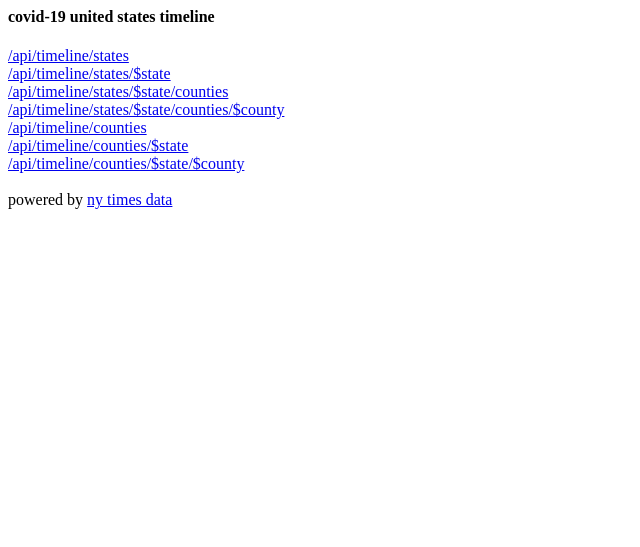
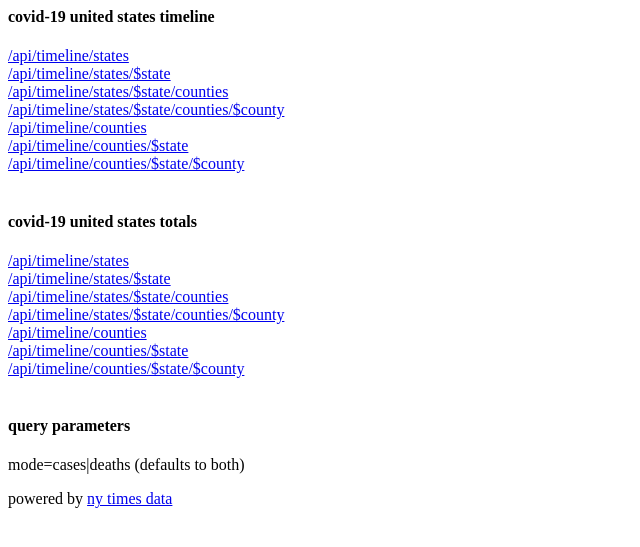
Before and after one commit to digiphilo/covid, a Flask app: page / in a window 1280 px wide. Shown: the top 547 px of the page, without its empty margins (0-640 px from the left). Run offline with Flask 2, Linux system fonts and the light colour scheme.

Commit message:
add totals endpoints

```diff
--- a/cv_api/app.py
+++ b/cv_api/app.py
@@ -12,6 +12,47 @@ def root():
 def index():
     return render_template('index.html')
 
+@app.route('/api/total/counties')
+def total_counties():
+    return process_counties_total(read_macro('county'),
+                                  request.args.get('mode', None),
+                                  request.args.get('fipsKey', False))
+
+@app.route('/api/total/counties/<state>')
+def total_counties_state(state):
+    return process_state_counties_total(read_macro('county'), state, None,
+                                        request.args.get('mode', None),
+                                        request.args.get('fipsKey', False))
+
+@app.route('/api/total/counties/<state>/<county>')
+def  total_counties_state_county(state, county):
+    return process_state_counties_total(read_macro('county'), state, county,
+                                        request.args.get('mode', None),
+                                        request.args.get('fipsKey', False))
+
+@app.route('/api/total/states')
+def total_states():
+    return country_view_total(read_macro('country'),
+                              request.args.get('mode', None),
+                              request.args.get('fipsKey', False))
+
+@app.route('/api/total/states/<state>')
+def total_states_state(state):
+    return state_view_total(read_macro('country'), state,
+                            request.args.get('mode', None),
+                            request.args.get('fipsKey', False))
+
+@app.route('/api/total/states/<state>/counties')
+def total_states_state_counties(state):
+    return process_state_counties_total(read_macro('county'), state, None,
+                                        request.args.get('mode', None),
+                                        request.args.get('fipsKey', False))
+
+@app.route('/api/total/states/<state>/counties/<county>')
+def total_states_state_counties_county(state, county):
+    return process_state_counties_total(read_macro('county'), state, county,
+                                        request.args.get('mode', None),
+                                        request.args.get('fipsKey', False))
 @app.route('/api/timeline/counties')
 def timeline_counties():
     return process_country_county(read_macro('county'), request.args.get('mode', None))
@@ -40,11 +81,25 @@ def timeline_state_counties(state):
 def timeline_state_county(state, county):
     return process_state_county(read_macro('county'), state, county, request.args.get('mode', None))
 
+def state_view_total(data, state_filter, mode_filter, fipsKey):
+    dataset = {}
+    data = filter_country_state(data, state_filter)
+    result = process_mode_state(data[-1], mode_filter)
+    if isinstance(result, int): result = str(result)
+    return result
+
 def state_view(data, state_filter, mode_filter):
     dataset = {}
     data = filter_country_state(data, state_filter)
     for row in data:
             dataset[row[0]] = process_mode_state(row, mode_filter)
+    return dataset
+
+def country_view_total(data, mode_filter, fipsKey):
+    dataset = {}
+    for row in reversed(data):
+        if row[1] not in dataset:
+            dataset[row[1]] = process_mode_state(row, mode_filter)
     return dataset
 
 def country_view(data, mode_filter):
@@ -62,6 +117,22 @@ def filter_country_state(data, state_filter):
             result.append(row)
     return result
 
+def process_state_counties_total(data, state_filter, county_filter, mode_filter, fipsKey):
+    data = filter_state(data, state_filter)
+    if county_filter:
+        result = process_county_data_total(data, county_filter, mode_filter)
+        if isinstance(result, int): result = str(result)
+        return result
+    else:
+        return process_state_data_total(data, mode_filter)
+
+def process_state_data_total(data, mode_filter):
+    dataset = {}
+    for row in reversed(data):
+        if row[1] not in dataset:
+            dataset[row[1]] = process_mode_county(row, mode_filter)
+    return dataset
+
 def process_state_county(data, state_filter, county_filter, mode_filter):
     data = filter_state(data, state_filter)
     if county_filter:
@@ -69,17 +140,18 @@ def process_state_county(data, state_filter, county_filter, mode_filter):
     else:
         return process_state_data(data, mode_filter)
 
+def process_county_data_total(data, county_filter, mode_filter):
+    dataset = {}
+    for row in reversed(data):
+        if str_normalize(row[1]) == str_normalize(county_filter):
+            dataset = process_mode_county(row, mode_filter)
+            return dataset
+
 def process_county_data(data, county_filter, mode_filter):
     dataset = {}
     for row in data:
         if str_normalize(row[1]) == str_normalize(county_filter):
             dataset[row[0]] = process_mode_county(row, mode_filter)
-            if mode_filter == 'cases':
-                dataset[row[0]] = row[4]
-            elif mode_filter == 'deaths':
-                dataset[row[0]] = row[5]
-            else:
-                dataset[row[0]] = {'cases': row[4], 'deaths': row[5]}
     return dataset
 
 def process_state_data(data, mode_filter):
@@ -88,6 +160,15 @@ def process_state_data(data, mode_filter):
         if row[1] not in dataset:
             dataset[row[1]] = {}
         dataset[row[1]][row[0]] = process_mode_county(row, mode_filter)
+    return dataset
+
+def process_counties_total(data, mode_filter, fips_key):
+    dataset = {}
+    for row in reversed(data):
+        if row[2] not in dataset:
+            dataset[row[2]] = {}
+        if row[1] not in dataset[row[2]]:
+            dataset[row[2]][row[1]] = process_mode_county(row, mode_filter)
     return dataset
 
 def process_country_county(data, mode_filter):
--- a/cv_api/templates/index.html
+++ b/cv_api/templates/index.html
@@ -10,6 +10,16 @@
     <a href="/api/timeline/counties">/api/timeline/counties</a><br>
     <a href="/api/timeline/counties/colorado">/api/timeline/counties/$state</a><br>
     <a href="/api/timeline/counties/colorado/boulder">/api/timeline/counties/$state/$county</a><br><br>
+    <h4>covid-19 united states totals</h4>
+    <a href="/api/total/states">/api/timeline/states</a><br>
+    <a href="/api/total/states/colorado">/api/timeline/states/$state</a><br>
+    <a href="/api/total/states/colorado/counties">/api/timeline/states/$state/counties</a><br>
+    <a href="/api/total/states/colorado/counties/boulder">/api/timeline/states/$state/counties/$county</a><br>
+    <a href="/api/total/counties">/api/timeline/counties</a><br>
+    <a href="/api/total/counties/colorado">/api/timeline/counties/$state</a><br>
+    <a href="/api/total/counties/colorado/boulder">/api/timeline/counties/$state/$county</a><br><br>
+    <h4>query parameters</h4>
+    <p>mode=cases|deaths (defaults to both) </p>
     powered by <a href="https://github.com/nytimes/covid-19-data">ny times data</a>
   </body>
 </html>
```
